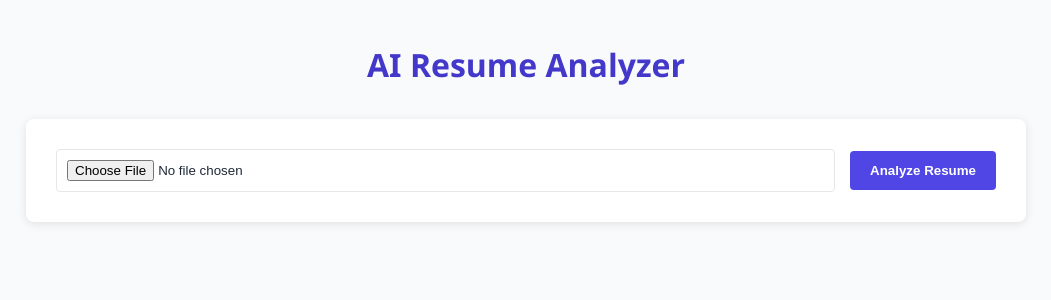
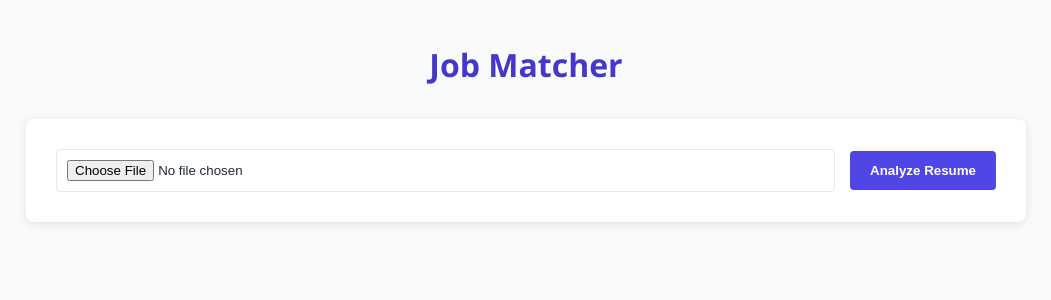
Before and after one commit to sairambokka/resume-job-matcher, a Flask app: page / in a window 1280 px wide. Shown: the top 300 px of the page, without its empty margins (114-1165 px from the left). Run offline with Flask 3, Linux system fonts and the light colour scheme.

```diff
--- a/templates/index.html
+++ b/templates/index.html
@@ -3,7 +3,7 @@
 <head>
   <meta charset="UTF-8">
   <meta name="viewport" content="width=device-width, initial-scale=1.0">
-  <title>AI Resume Analyzer</title>
+  <title>Job Matcher</title>
   <style>
     :root {
       --primary: #4f46e5;
@@ -159,7 +159,7 @@
   </style>
 </head>
 <body>
-  <h1>AI Resume Analyzer</h1>
+  <h1>Job Matcher</h1>
 
   <div class="upload-container">
     <form method="POST" enctype="multipart/form-data">
```
Also changed, not shown: README.md, assets/Cover_Letter.png (added), assets/Initial_Page.png (added), assets/Inspiration.png (added), assets/Keywords_and_Feedback.png (added), assets/Matched_Jobs.png (added), assets/Skill_Gap_Analysis.png (added).
